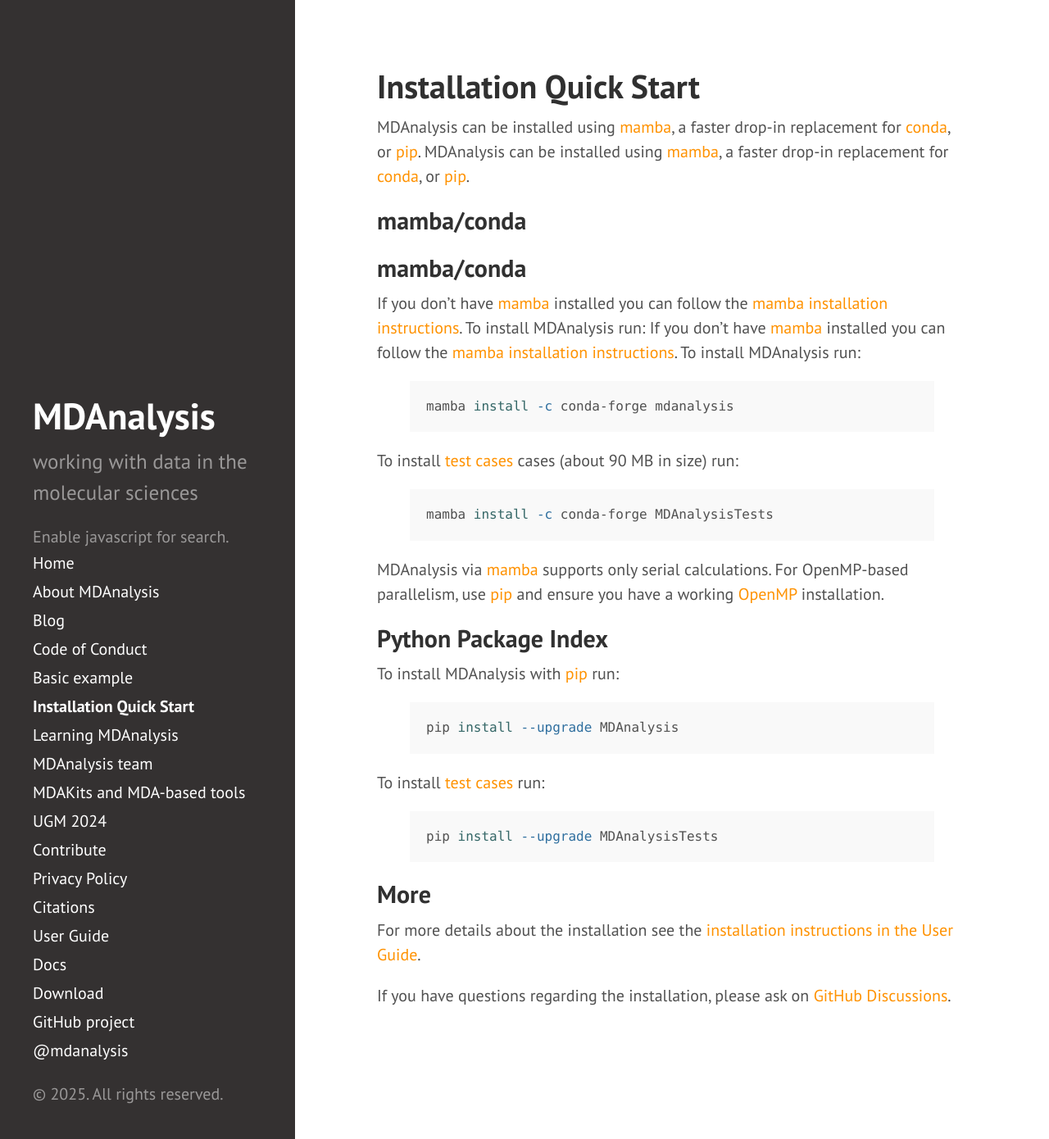
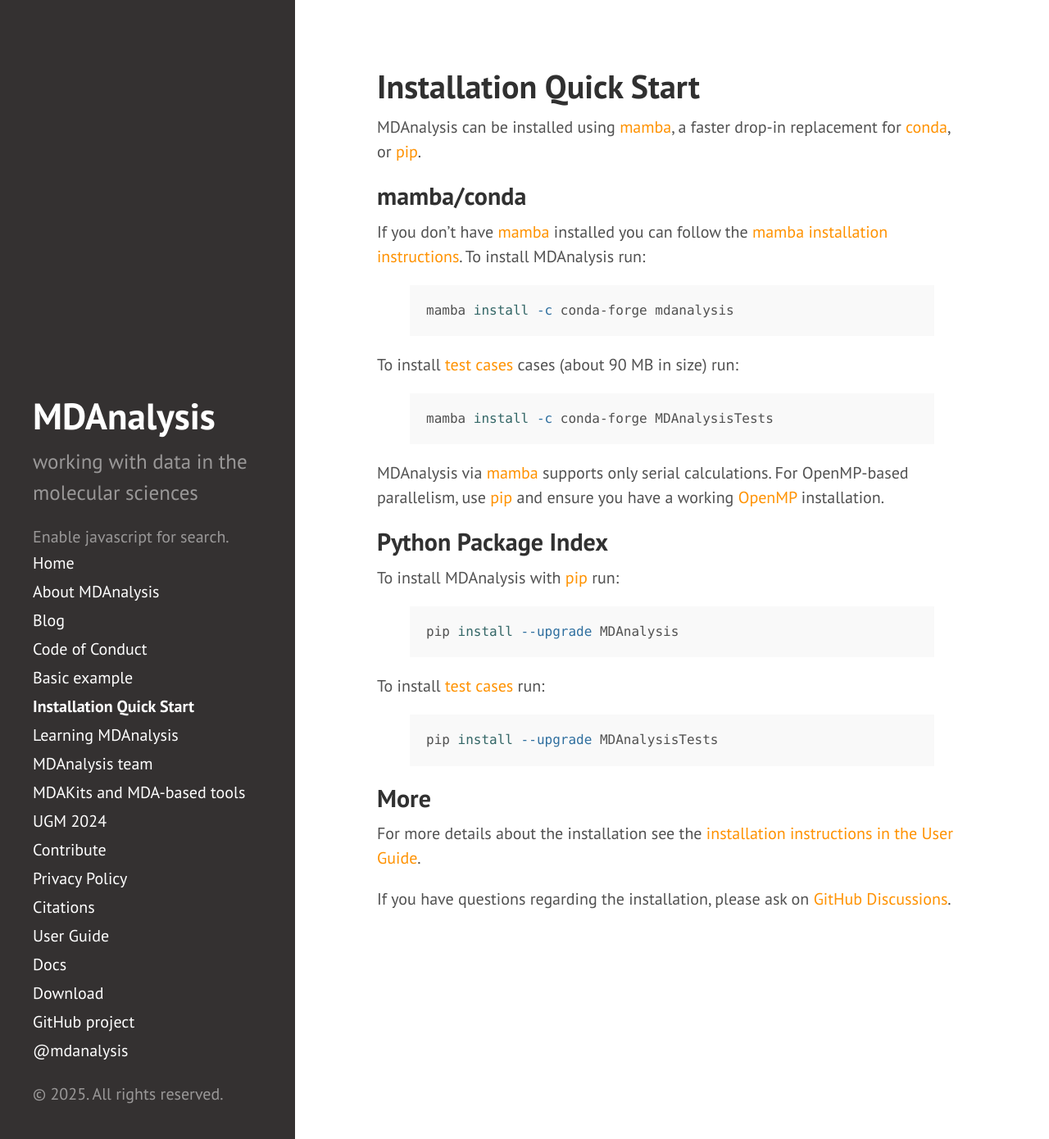
Before and after one commit to MDAnalysis/MDAnalysis.github.io, a Jekyll site: the page built from pages/installation_quick_start.md, in a window 1280 px wide and 1390 px high. Shown: the whole window at 82% size. Built offline with Jekyll 4.4.1, drawn with Linux system fonts in a browser that asks for light colours; comment, search, counter and statistics services are not loaded.

Commit message:
Revert unintended changes to installation_quick_start.md

```diff
--- a/pages/installation_quick_start.md
+++ b/pages/installation_quick_start.md
@@ -5,13 +5,9 @@ order: 2
 ---
 
 MDAnalysis can be installed using [mamba][], a faster drop-in replacement for [conda][], or [pip][].
-MDAnalysis can be installed using [mamba][], a faster drop-in replacement for [conda][], or [pip][].
 
 ## mamba/conda ##
-## mamba/conda ##
 
-If you don't have [mamba][] installed you can follow the [mamba installation instructions][].
-To install MDAnalysis run:
 If you don't have [mamba][] installed you can follow the [mamba installation instructions][].
 To install MDAnalysis run:
 
```
